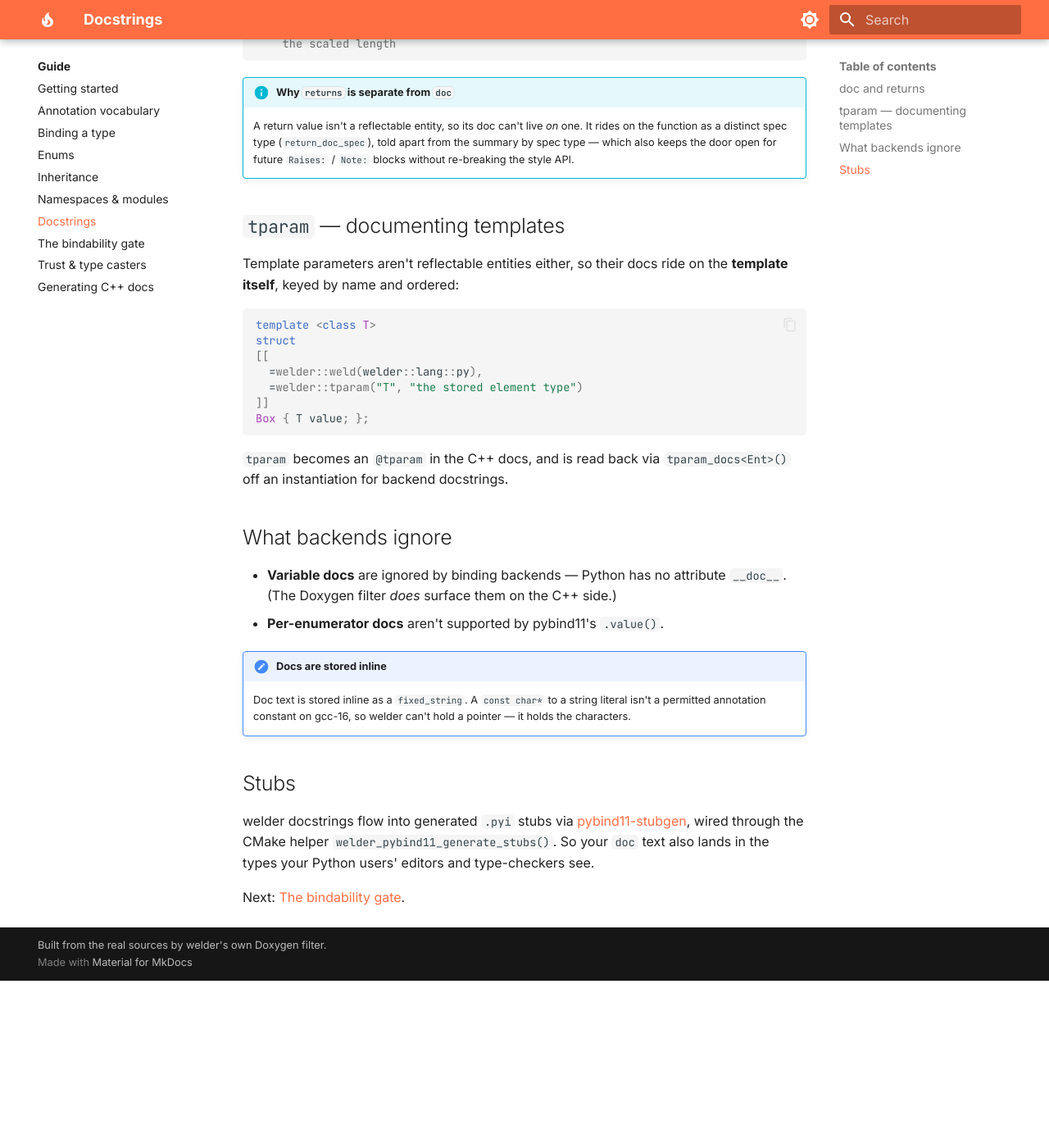
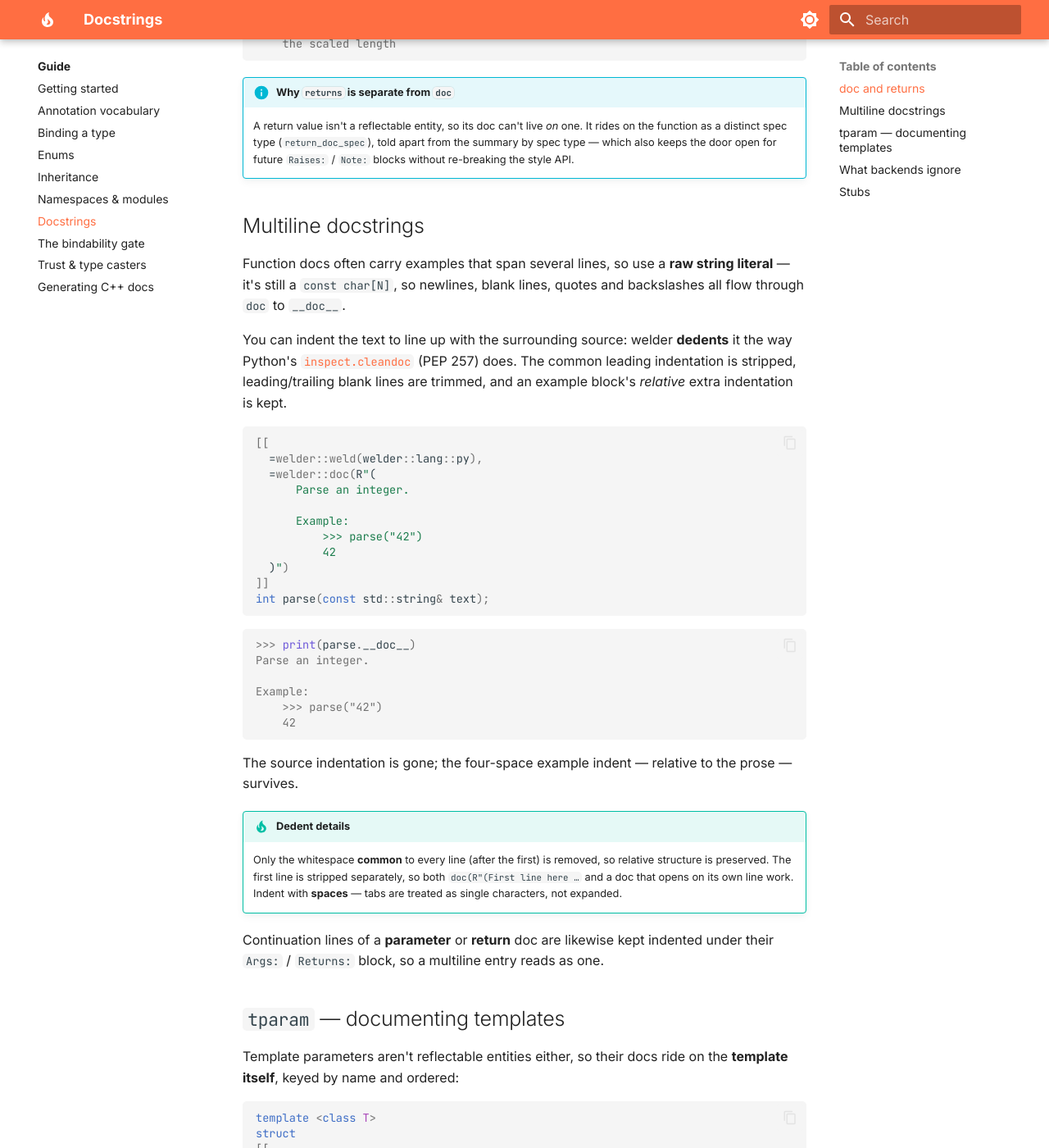
Before and after one commit to skarndev/welder, an MkDocs documentation site: the page built from docs/content/guide/docstrings.md, in a window 1280 px wide and 1400 px high, scrolled down 1220 px. Shown: the whole window at 82% size. Built offline with MkDocs 1.6.1 and Material for MkDocs 9.7.7, drawn with Linux system fonts in a browser that asks for light colours; before the commit the page ends 2416 px from its top, so only the background shows below that.

Commit message:
docs(bindings): multiline docstrings — dedent + continuation indentation
welder::doc/returns/param text can now be written as a multiline raw string
literal indented to match the surrounding C++ source; welder dedents it at read
time so the indentation does not leak into the target language's __doc__.

- doc.hpp: add consteval cleandoc(string_view) mirroring Python's
  inspect.cleandoc / PEP 257 (strip the first line, remove the indentation
  common to the remaining non-blank lines — relative indentation of an example
  block is preserved — and trim leading/trailing blank lines). Applied centrally
  in annotation_text_of, so class/namespace/function/param/returns docs all
  dedent uniformly. Tabs are not expanded (indent with spaces).
- google_style: indent the continuation lines of a multiline param/returns doc
  so a multiline entry stays aligned under its Args:/Returns: block.

Tests:
- tests/core/doc_cleandoc.cpp (compile-only static_asserts) locks the exact
  cleandoc cases; registered as compile.doc_cleandoc.
- doc.hpp/test_doc.py: Gadget/combine rewritten in the natural indented style,
  proving dedent end-to-end through pybind11 into __doc__.

Docs: new "Multiline docstrings" section in the guide + CLAUDE.md note (incl.
the deliberate divergence that the Doxygen-filter C++ path does not dedent).

Also gitignore stray in-tree CTest Testing/ artifacts.

Co-Authored-By: Claude Opus 4.8 <noreply@anthropic.com>

````diff
--- a/docs/content/guide/docstrings.md
+++ b/docs/content/guide/docstrings.md
@@ -58,6 +58,53 @@ Returns:
     from the summary by spec type — which also keeps the door open for future
     `Raises:` / `Note:` blocks without re-breaking the style API.
 
+## Multiline docstrings
+
+Function docs often carry examples that span several lines, so use a **raw string
+literal** — it's still a `const char[N]`, so newlines, blank lines, quotes and
+backslashes all flow through `doc` to `__doc__`.
+
+You can indent the text to line up with the surrounding source: welder **dedents**
+it the way Python's [`inspect.cleandoc`](https://docs.python.org/3/library/inspect.html#inspect.cleandoc)
+(PEP 257) does. The common leading indentation is stripped, leading/trailing blank
+lines are trimmed, and an example block's *relative* extra indentation is kept.
+
+```cpp
+[[
+  =welder::weld(welder::lang::py),
+  =welder::doc(R"(
+      Parse an integer.
+
+      Example:
+          >>> parse("42")
+          42
+  )")
+]]
+int parse(const std::string& text);
+```
+
+```pycon
+>>> print(parse.__doc__)
+Parse an integer.
+
+Example:
+    >>> parse("42")
+    42
+```
+
+The source indentation is gone; the four-space example indent — relative to the
+prose — survives.
+
+!!! tip "Dedent details"
+
+    Only the whitespace **common** to every line (after the first) is removed, so
+    relative structure is preserved. The first line is stripped separately, so both
+    `doc(R"(First line here …` and a doc that opens on its own line work. Indent
+    with **spaces** — tabs are treated as single characters, not expanded.
+
+Continuation lines of a **parameter** or **return** doc are likewise kept indented
+under their `Args:` / `Returns:` block, so a multiline entry reads as one.
+
 ## `tparam` — documenting templates
 
 Template parameters aren't reflectable entities either, so their docs ride on the
````
Also changed, not shown: CLAUDE.md (+13 -0 lines), 6 other files.
